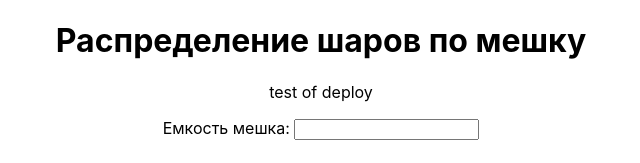
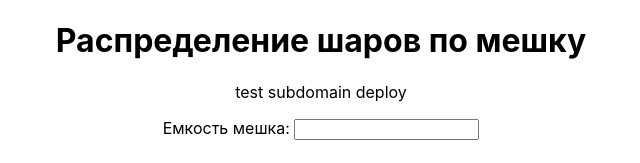
Before and after one commit to 1vanKolpakov/thiefRacoon, a React (Create React App) app: page / in a window 1280 px wide. Shown: the top 163 px of the page, without its empty margins (319-959 px from the left). Built offline with nearby package versions, Linux system fonts and the light colour scheme.

Commit message:
test subdomain deploy

```diff
--- a/src/App.js
+++ b/src/App.js
@@ -57,7 +57,7 @@ function App() {
   return (
     <div className="App">
       <h1>Распределение шаров по мешку</h1>
-      <p>test of deploy</p>
+      <p>test subdomain deploy</p>
       <div>
         <label>Емкость мешка: </label>
         <input
```
